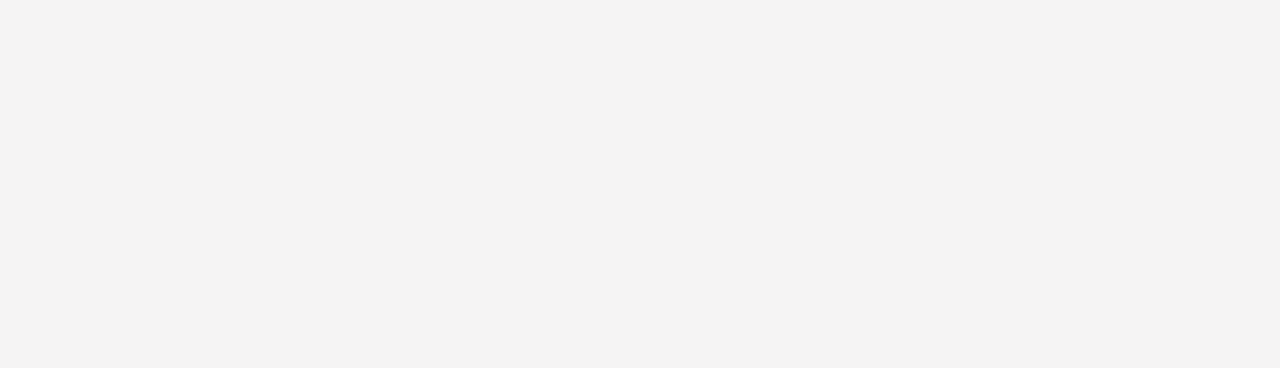
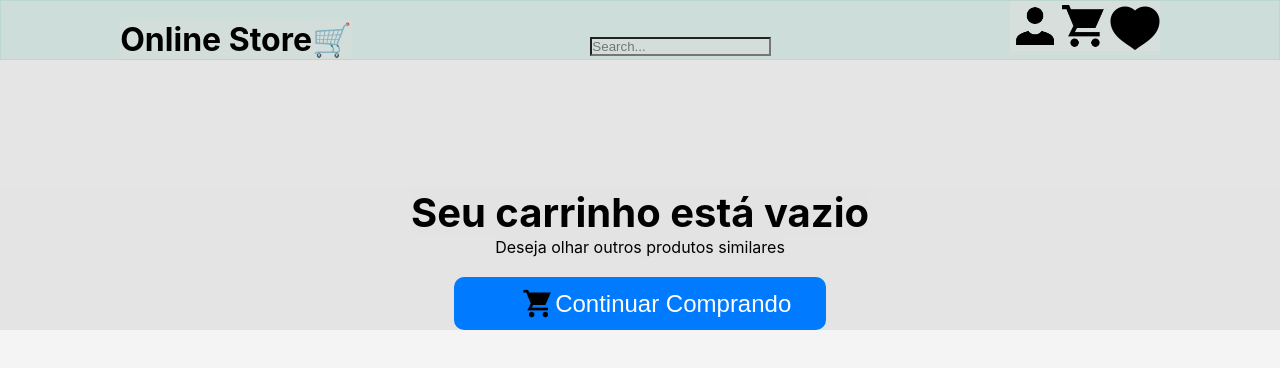
Before and after one commit to ebionarduche/online-store, a React (Create React App) app: page /shopping-cart in a window 1280 px wide. Shown: the top 368 px of the page. Built offline with nearby package versions, Linux system fonts and the light colour scheme.

Commit message:
feat: Adiciona página de carrinho de compras

```diff
--- a/src/App.css
+++ b/src/App.css
@@ -1,6 +1,6 @@
 * {
-  margin-top: 5;
-  margin-bottom: 5;
+  margin-top: 0;
+  margin-bottom: 0;
   padding: 0;
   top: 0;
   background-color: rgba(224, 223, 223, 0.321);
--- a/src/components/Router.jsx
+++ b/src/components/Router.jsx
@@ -2,12 +2,14 @@ import React from 'react';
 import { Route, Switch } from 'react-router-dom';
 import ProductsDetails from '../pages/ProductsDetails';
 import Home from '../pages/Home';
+import ShoppingCart from '../pages/ShoppingCart';
 
 function Router() {
   return (
     <Switch>
       <Route exact path="/" component={ Home } />
       <Route path="/products/:id" component={ ProductsDetails } />
+      <Route path="/shopping-cart" component={ ShoppingCart } />
     </Switch>
   );
 }
--- /dev/null
+++ b/src/components/ShoppingCart/ShoppingCart.css
@@ -0,0 +1,45 @@
+.shopping-cart-container {
+  display: flex;
+  flex-direction: column;
+  width: 100%;
+  justify-content: center;
+  align-items: center;
+  margin-top: 10%;
+
+}
+
+.shopping-cart-container > h1 {
+  font-size: 2.5rem;
+}
+
+
+.cart-button-container {
+  display: flex;
+  background-color: transparent;
+  align-items: center;
+  justify-content: center;
+
+}
+
+
+.cart-button-container > img{
+  width: 10%;
+  margin-left: 10%;
+  background-color: transparent;
+}
+
+.shopping-cart-container > button {
+  font-size: 1.5rem;
+  background-color: #007bff;
+  color: #fff;
+  padding: 10px 20px;
+  border: none;
+  cursor: pointer;
+  margin-top: 20px;
+  border-radius: 10px;
+
+}
+
+.shopping-cart-container > button:hover {
+  background-color: #0056b3;
+}
--- /dev/null
+++ b/src/pages/ShoppingCart.jsx
@@ -0,0 +1,24 @@
+import React from 'react';
+import cartIcon from '../data/icons/shopping-cart-icon.png';
+import Header from '../components/Header';
+import '../components/ShoppingCart/ShoppingCart.css';
+
+function ShoppingCart() {
+  return (
+    <div>
+      <Header />
+      <div className="shopping-cart-container">
+        <h1>Seu carrinho está vazio</h1>
+        <span>Deseja olhar outros produtos similares</span>
+        <button type="button">
+          <div className="cart-button-container">
+            <img src={ cartIcon } alt="" />
+            Continuar Comprando
+          </div>
+        </button>
+      </div>
+    </div>
+  );
+}
+
+export default ShoppingCart;
```
Also changed, not shown: src/components/ProductsDetails/ProductsDetails.css (added).
